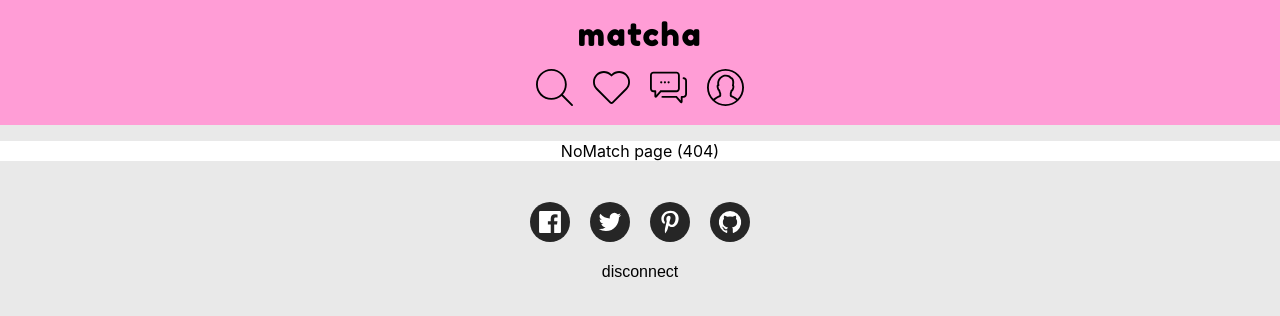
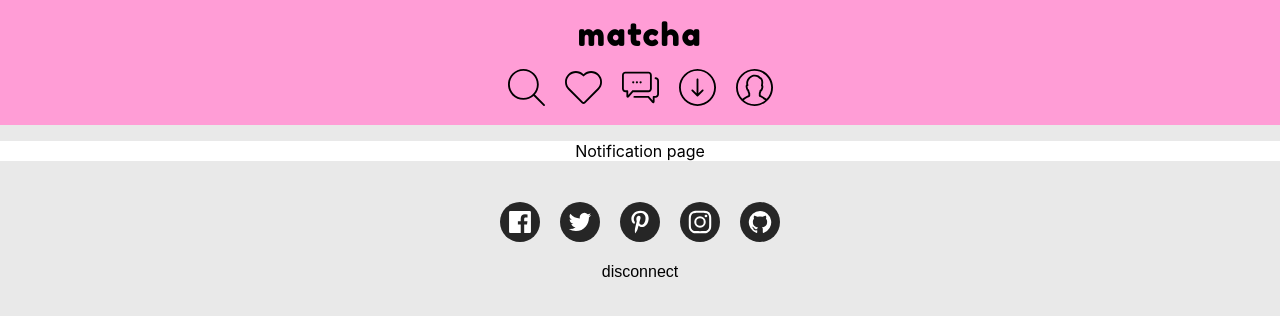
Before and after one commit to trixky/matcha, a React (Create React App) app in the folder front/: page /notification in a window 1280 px wide. Before the commit this address had no page. Shown: the top 316 px of the page. Built offline with nearby package versions, Linux system fonts and the light colour scheme.

Commit message:
add notification page

```diff
--- a/front/src/App.js
+++ b/front/src/App.js
@@ -12,6 +12,7 @@ import Account from './pages/account/Account'
 import Authentification from './pages/authentification/Authentification'
 import Chat from './pages/chat/Chat'
 import Home from './pages/home/Home'
+import Notification from './pages/notification/Notification'
 import Pretenders from './pages/pretenders/Pretenders'
 import Profil from './pages/profil/Profil'
 import Search from './pages/search/Search'
@@ -34,6 +35,7 @@ function App() {
 						<Route exact path='/authentification'><Authentification /></Route>
 						<Route exact path='/chat'><Chat /></Route>
 						<Route exact path='/'><Home /></Route>
+						<Route exact path='/notification'><Notification /></Route>
 						<Route exact path='/pretenders'><Pretenders /></Route>
 						<Route exact path='/profil'><Profil /></Route>
 						<Route exact path='/search'><Search /></Route>
--- /dev/null
+++ b/front/src/pages/notification/Notification.js
@@ -0,0 +1,9 @@
+import React from 'react'
+
+function Notification() {
+	return (
+		<p>Notification page</p>
+	);
+}
+
+export default Notification;
--- a/front/src/shared/components/Footer.js
+++ b/front/src/shared/components/Footer.js
@@ -6,6 +6,7 @@ import Facebook from '../img/social_icone/Circle Black White/Facebook_2.svg'
 import Twitter from '../img/social_icone/Circle Black White/Twitter_2.svg'
 import Pinterest from '../img/social_icone/Circle Black White/Pinterest_2.svg'
 import Github from '../img/social_icone/Circle Black White/Github_2.svg'
+import Instagram from '../img/social_icone/Circle Black White/Instagram_2.svg'
 
 class Footer extends Component {
 	handleDisconnect = () => {
@@ -33,9 +34,15 @@ class Footer extends Component {
 					</li>
 					<li>
 						<a href='https://github.com/trixky/matcha' target='_blank' rel='noopener noreferrer'>
+							<img className='footer-img' src={Instagram} alt='Instagram logo' />
+						</a>
+					</li>
+					<li>
+						<a href='https://github.com/trixky/matcha' target='_blank' rel='noopener noreferrer'>
 							<img className='footer-img' src={Github} alt='Github logo' />
 						</a>
 					</li>
+
 				</ul>
 				<button onClick={this.handleDisconnect} className='disconnect-btn'>disconnect</button>
 			</footer>
--- a/front/src/shared/components/Header.js
+++ b/front/src/shared/components/Header.js
@@ -7,7 +7,8 @@ import './Header.css'
 import Search_icone from '../img/interface_icone/search.svg'
 import Chat_icone from '../img/interface_icone/speech-bubble-18.svg'
 import Heart_icone from '../img/interface_icone/heart-2.svg'
-import Profil_user from '../img/interface_icone/user-1.svg'
+import Account_icone from '../img/interface_icone/user-1.svg'
+import Notification_icone from '../img/interface_icone/down-arrow.svg'
 
 class Header extends Component {
 	render() {
@@ -29,8 +30,11 @@ class Header extends Component {
 						<Link to='/chat'>
 							<img className='header-img' src={Chat_icone} alt='link to chat page' />
 						</Link>
+						<Link to='/notification'>
+							<img className='header-img' src={Notification_icone} alt='link to notification page' />
+						</Link>
 						<Link to='/account'>
-							<img className='header-img' src={Profil_user} alt='link to account page' />
+							<img className='header-img' src={Account_icone} alt='link to account page' />
 						</Link>
 					</nav>
 				</div>
```
Also changed, not shown: 1 other file (tests, documents, lock files or other folders).
